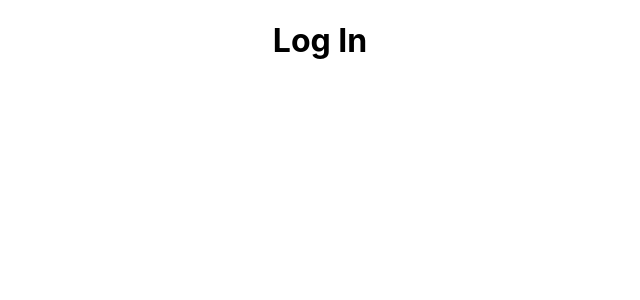
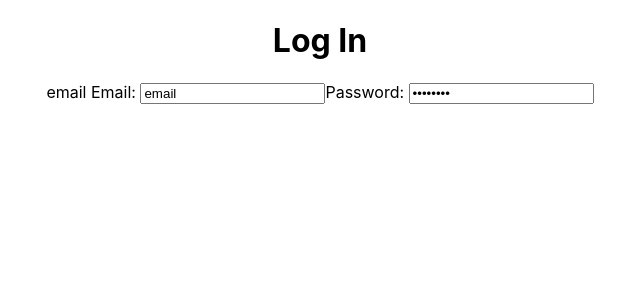
Before and after one commit to jerquinigo/codeEventBlog, a React (Create React App) app in the folder frontend/: page /login in a window 1280 px wide. Shown: the top 300 px of the page, without its empty margins (320-960 px from the left). Built offline with nearby package versions, Linux system fonts and the light colour scheme.

Commit message:
email and password fields for form

```diff
--- a/frontend/src/components/LoginForm.js
+++ b/frontend/src/components/LoginForm.js
@@ -2,7 +2,15 @@ import React from 'react'
 
 const LoginForm = () => {
     return (
+        <div className='login_form'>
         <h1>Log In</h1>
+        <form >
+            <span className='email'>email
+                Email: <input value='email' name='email' type="text"/>
+                Password: <input value='password' name='passworl' type="password"/>
+            </span>
+        </form>
+        </div>
     )
 }
 
```
